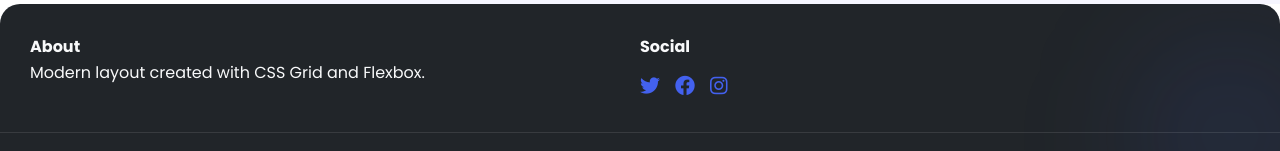
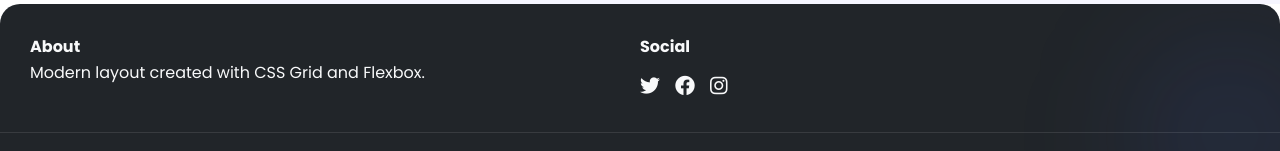
Before and after one commit to cromaguy/ModernLayout, a plain HTML site: page index.html in a window 1280 px wide. Shown: the part 730-881 px from the top of the page. Drawn offline with Linux system fonts and the light colour scheme.

Commit message:
Update style.css

```diff
--- a/style.css
+++ b/style.css
@@ -338,6 +338,7 @@ ul {
 .social-icons a {
     font-size: 20px;
     transition: var(--transition);
+    color: var(--light-text);
 }
 
 .social-icons a:hover {
```
